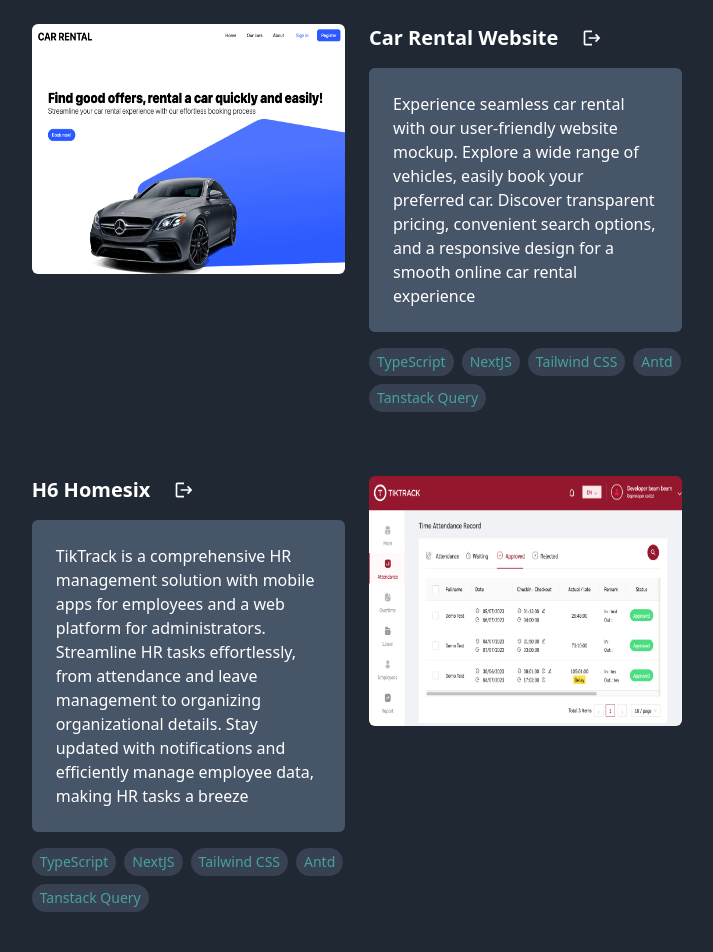
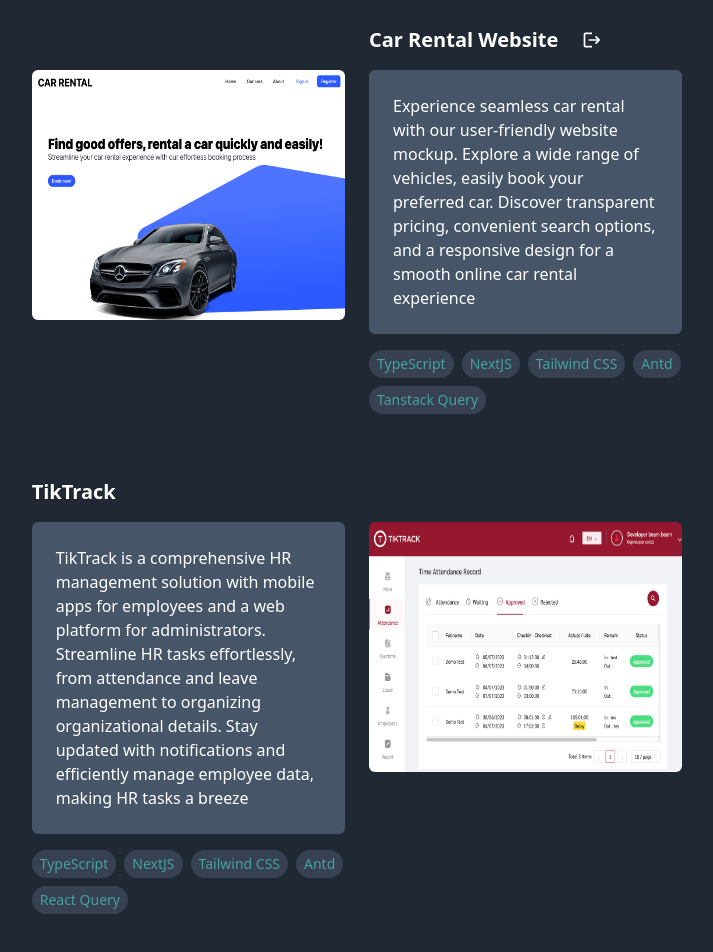
Before and after one commit to BornDhamachart/portfolioWebsite, a React (Vite) app: page / in a window 1280 px wide. Shown: the part 1501-2453 px from the top of the page, without its empty margins (371-1084 px from the left). Built offline with nearby package versions, Linux system fonts and the light colour scheme.

Commit message:
adjust css

```diff
--- a/src/Components/Projects.tsx
+++ b/src/Components/Projects.tsx
@@ -23,7 +23,7 @@
     "NextJS",
     "Tailwind CSS",
     "Antd",
-    "Tanstack Query",
+    "React Query",
   ];
 
   const item = {
@@ -147,7 +147,7 @@
                   ))}
                 </div>
               </motion.div>
-              <div className="md:w-1/2 w-full relative md:order-2">
+              <div className="md:w-1/2 w-full relative md:order-2 md:pt-11">
                 <img
                   alt="h6homesix website"
                   src="./h6homesix.png"
@@ -192,7 +192,7 @@
                   ))}
                 </div>
               </motion.div>
-              <div className="md:w-1/2 w-full relative md:order-1">
+              <div className="md:w-1/2 w-full relative md:order-1 md:pt-11">
                 <img
                   alt="carRental"
                   src="./carRental.png"
@@ -212,13 +212,9 @@
               >
                 <div className="flex items-center gap-6">
                   <div className="text-white font-bold text-xl hover:text-custom-blue1">
-                    H6 Homesix
+                    TikTrack
                   </div>
-                  <div className="text-white text-xl hover:text-custom-blue1 cursor-pointer hover:translate-x-1 duration-150">
-                    <a href="https://h6homesix.vercel.app/" target="_blank">
-                      <MdLogout />
-                    </a>
-                  </div>
+                  <div className="text-white text-xl hover:text-custom-blue1 cursor-pointer hover:translate-x-1 duration-150"></div>
                 </div>
                 <div className="text-white bg- w-full mt-4 p-6 bg-slate-600 rounded-md">
                   <p className="break-words">
@@ -238,7 +234,7 @@
                   ))}
                 </div>
               </motion.div>
-              <div className="md:w-1/2 w-full relative md:order-2">
+              <div className="md:w-1/2 w-full relative md:order-2 md:pt-11">
                 <img
                   alt="tiktrack website"
                   src="./tikTrack.png"
```
